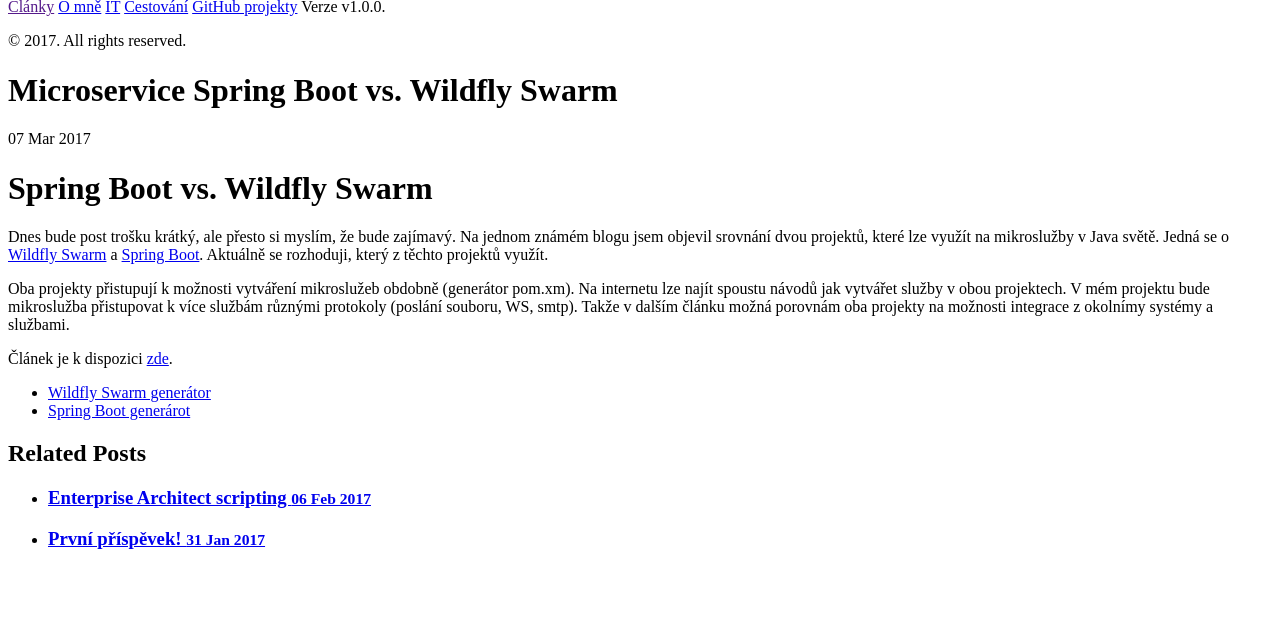
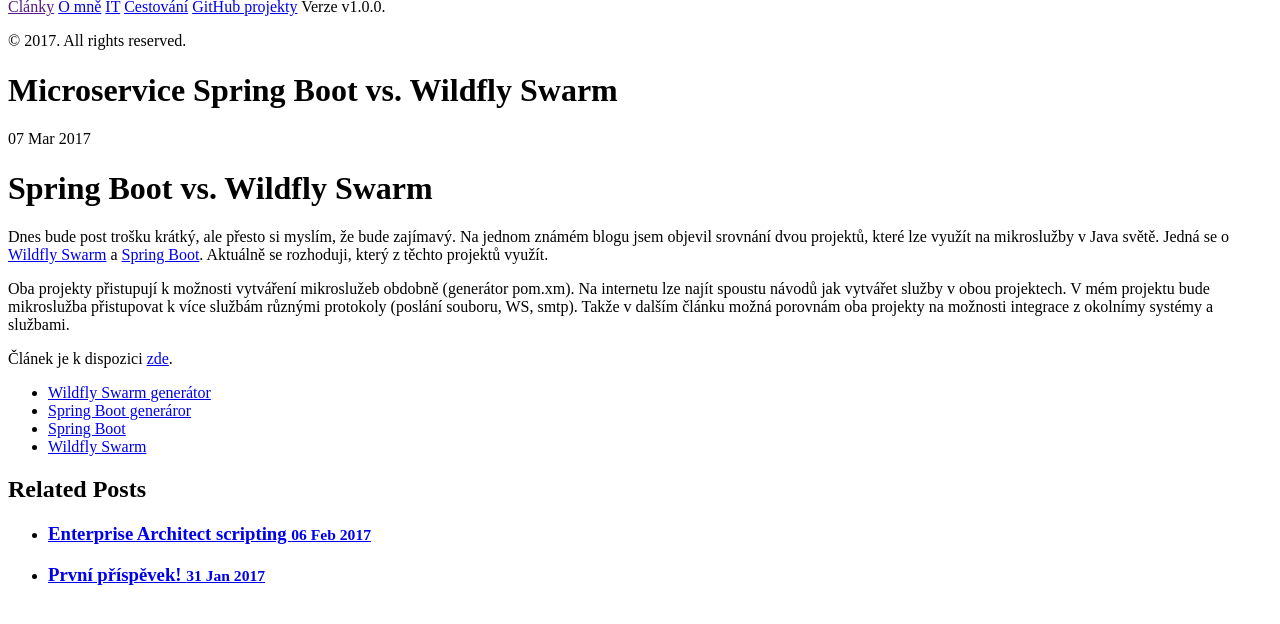
Before and after one commit to vladimirmezera/vladimirmezera.github.io, a Jekyll site: the page built from _posts/2017-03-07-Microservices.md, in a window 1280 px wide, cut to the strip 165-789 px from the top of the page. Built offline with Jekyll 4.4.1, drawn with Linux system fonts in a browser that asks for light colours.

Commit message:
Fix microservices

```diff
--- a/_posts/2017-03-07-Microservices.md
+++ b/_posts/2017-03-07-Microservices.md
@@ -16,4 +16,6 @@
 Článek je k dispozici [zde](https://blog.akquinet.de/2017/01/12/the-lightweightness-of-microservices-comparing-spring-boot-wildly-swarm-and-haskell-snap/).
 
 * [Wildfly Swarm generátor](http://wildfly-swarm.io/generator/)
-* [Spring Boot generárot](http://start.spring.io/)
+* [Spring Boot generáror](http://start.spring.io/)
+* [Spring Boot](https://projects.spring.io/spring-boot/)
+* [Wildfly Swarm](http://wildfly-swarm.io/)
```
